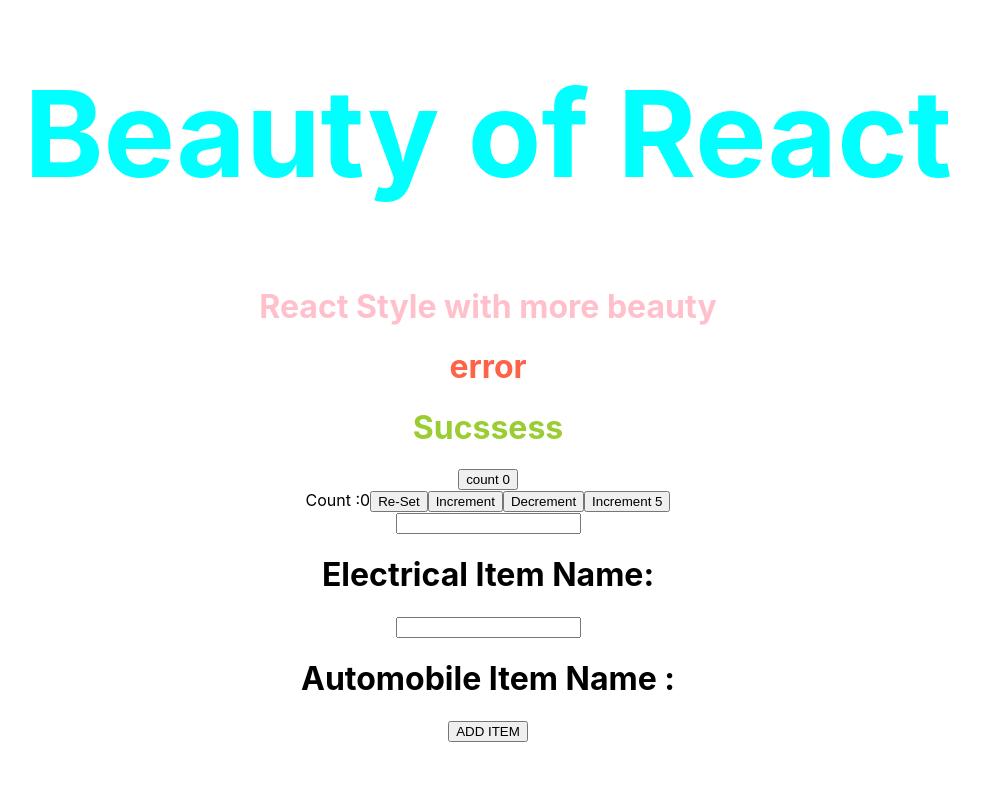
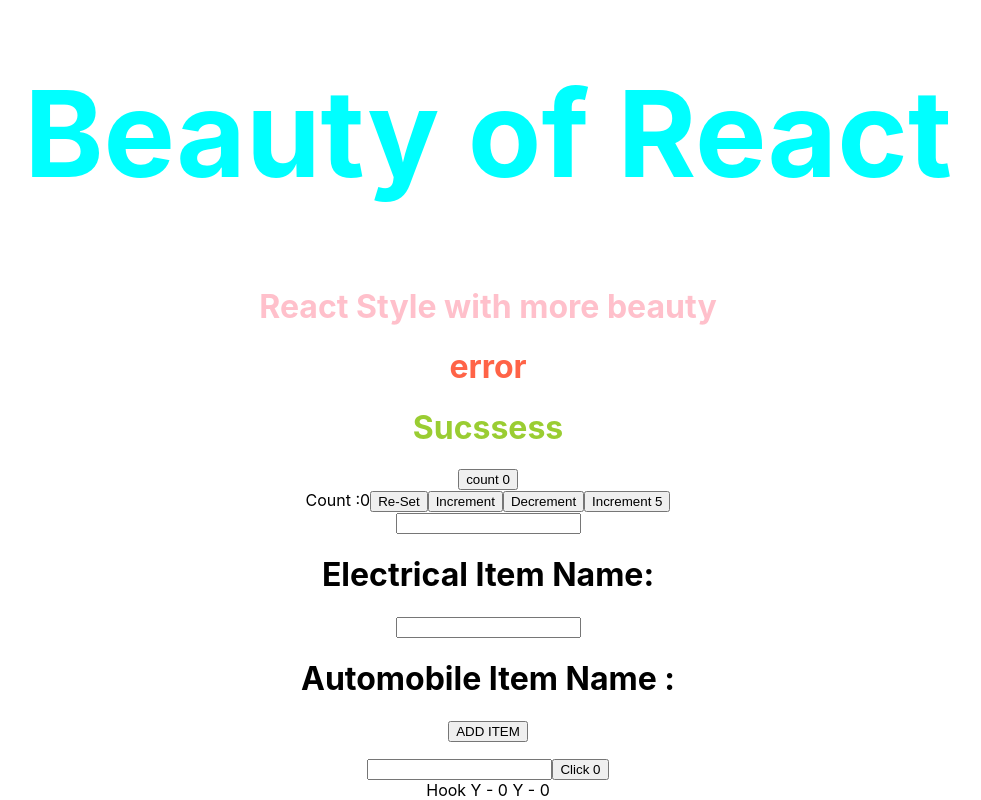
Before and after one commit to Theja1996/React-Review, a React (Create React App) app: page / in a window 1280 px wide. Shown: the part 1350-2150 px from the top of the page, without its empty margins (152-1133 px from the left). Before the commit the page ends 2108 px from the top, so only its background shows below. Built offline with nearby package versions, Linux system fonts and the light colour scheme.

Commit message:
useEffect Hook

```diff
--- a/src/App.js
+++ b/src/App.js
@@ -25,6 +25,8 @@
 import HooksCountMore from "./Hooks/useStatePreviousHook";
 import UseStateObjectHook from './Hooks/useStateObjectHook'
 import UseStateArrayHook from './Hooks/useStateArrayHook'
+import  UseEffectHook from './Hooks/useEffectHook'
+import RunEffectOnlyOne from './Hooks/RunEffectOnlyOne'
 function App() {
   return (
     <div className="App">
@@ -95,6 +97,10 @@
      < UseStateObjectHook />
 
      < UseStateArrayHook />
+     < UseEffectHook />
+
+     <RunEffectOnlyOne />
+
     </div>
   );
 }
--- /dev/null
+++ b/src/Hooks/RunEffectOnlyOne.js
@@ -0,0 +1,25 @@
+import React,{useEffect,useState} from 'react'
+
+function RunEffectOnlyOne() {
+const [X, setX] = useState(0);
+const [Y, setY] = useState(0);
+const logMousePosition =e=>{
+    console.log("mouse Event");
+    setX(e.clientX);
+    setY(e.clientY);
+}
+
+useEffect(() => {
+   console.log("Effect called");
+window.addEventListener('mousemove',logMousePosition);
+
+},[] )
+
+    return (
+        <div>
+            Hook Y - {X} Y - {Y}
+        </div>
+    )
+}
+
+export default RunEffectOnlyOne;
--- /dev/null
+++ b/src/Hooks/useEffectHook.js
@@ -0,0 +1,24 @@
+import React,{useState,useEffect} from 'react'
+
+function UseEffectHook() {
+    const [count, setcount] = useState(0);
+    const [name, setname] = useState(" ");
+useEffect(() => {
+  document.title = `Title up ${count}`
+
+//   conditionally run effect
+  console.log(' useEffect - updating document title');
+},[count])
+
+
+    return (
+        <div>
+            <input value={name} onChange={e=>setname(e.target.value)}></input>
+            <button onClick={()=>setcount(count+1)}>Click {count}</button>
+
+
+        </div>
+    )
+}
+
+export default UseEffectHook;
```
Also changed, not shown: 1 other file (tests, documents, lock files or other folders).
